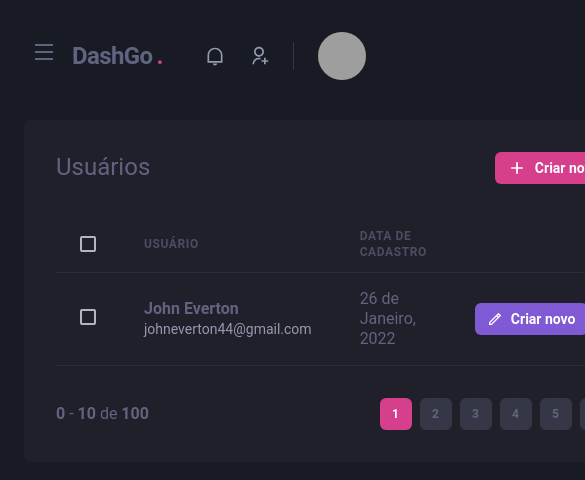
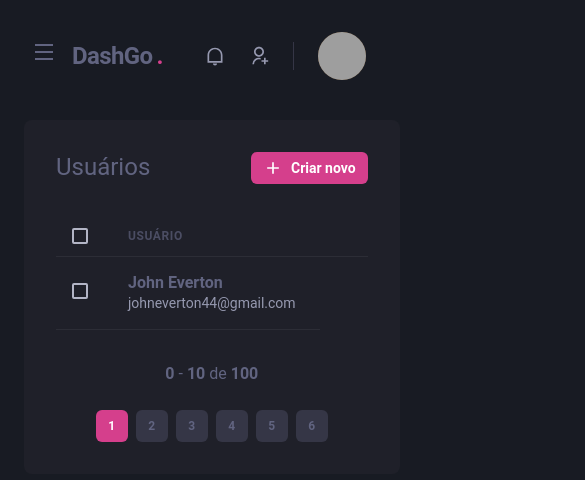
Before and after one commit to johneverton01/dashgo, a Next.js app: page /users in a window 390 px wide. Shown: the top 480 px of the page, 585 px wide, since content can reach past the window. Built offline with nearby package versions, Linux system fonts and the light colour scheme; grey boxes are pictures that could not be loaded.

Commit message:
responsive users table

```diff
--- a/src/components/Pagination/index.tsx
+++ b/src/components/Pagination/index.tsx
@@ -4,7 +4,7 @@
 export function Pagination() {
 	return (
 		<Stack
-			direction="row"
+			direction={["column", "row"]}
 			mt="8"
 			justify="space-between"
 			align="center"
--- a/src/pages/dashboard.tsx
+++ b/src/pages/dashboard.tsx
@@ -75,7 +75,7 @@
 
 				<SimpleGrid flex="1" gap="4" minChildWidth="320px" align="flex-start">
 					<Box
-						p="8"
+						p={["6", "8"]}
 						bg="gray.800"
 						borderRadius={8}
 						pb="4"
@@ -85,7 +85,7 @@
 
 					</Box>
 					<Box
-						p="8"
+						p={["6", "8"]}
 						bg="gray.800"
 						borderRadius={8}
 						pb="4"
--- a/src/pages/users/index.tsx
+++ b/src/pages/users/index.tsx
@@ -1,8 +1,13 @@
-import { Box, Button, Checkbox, Flex, Heading, Icon, Table, Tbody, Td, Text, Th, Thead, Tr } from "@chakra-ui/react";
+import { Box, Button, Checkbox, Flex, Heading, Icon, Table, Tbody, Td, Text, Th, Thead, Tr, useBreakpointValue } from "@chakra-ui/react";
 import { RiAddLine, RiPencilLine } from "react-icons/ri";
 import { Header, Pagination, Sidebar } from "../../components";
 
 export default function UserList() {
+	const isWideVersion = useBreakpointValue({
+		base: false,
+		lg: true
+	});
+
 	return (
 		<Box>
 			<Header />
@@ -25,17 +30,17 @@
 						<Table colorScheme="whiteAlpha">
 							<Thead>
 								<Tr>
-									<Th px="6" color="gray.300" width="8">
+									<Th px={["4", "4", "6"]} color="gray.300" width="8">
 										<Checkbox colorScheme="pink" />
 									</Th>
 									<Th>Usuário</Th>
-									<Th>Data de cadastro</Th>
+									{ isWideVersion && <Th>Data de cadastro</Th> }
 									<Th width="8"></Th>
 								</Tr>
 							</Thead>
 							<Tbody>
 								<Tr>
-									<Td px="6">
+									<Td px={["4", "4", "6"]}>
 										<Checkbox colorScheme="pink" />
 									</Td>
 									<Td>
@@ -44,9 +49,8 @@
 											<Text fontSize="sm" color="gray.300"> johneverton44@gmail.com</Text>
 										</Box>
 									</Td>
-									<Td>
-											26 de Janeiro, 2022
-									</Td>
+									{ isWideVersion && <Td> 26 de Janeiro, 2022 </Td>}
+									{ isWideVersion &&
 									<Td>
 										<Button
 											as="a"
@@ -55,9 +59,9 @@
 											colorScheme="purple"
 											leftIcon={<Icon as={RiPencilLine} fontSize="16" /> }
 										>
-												Criar novo
+												Editar
 										</Button>
-									</Td>
+									</Td>}
 								</Tr>
 							</Tbody>
 						</Table>
```
